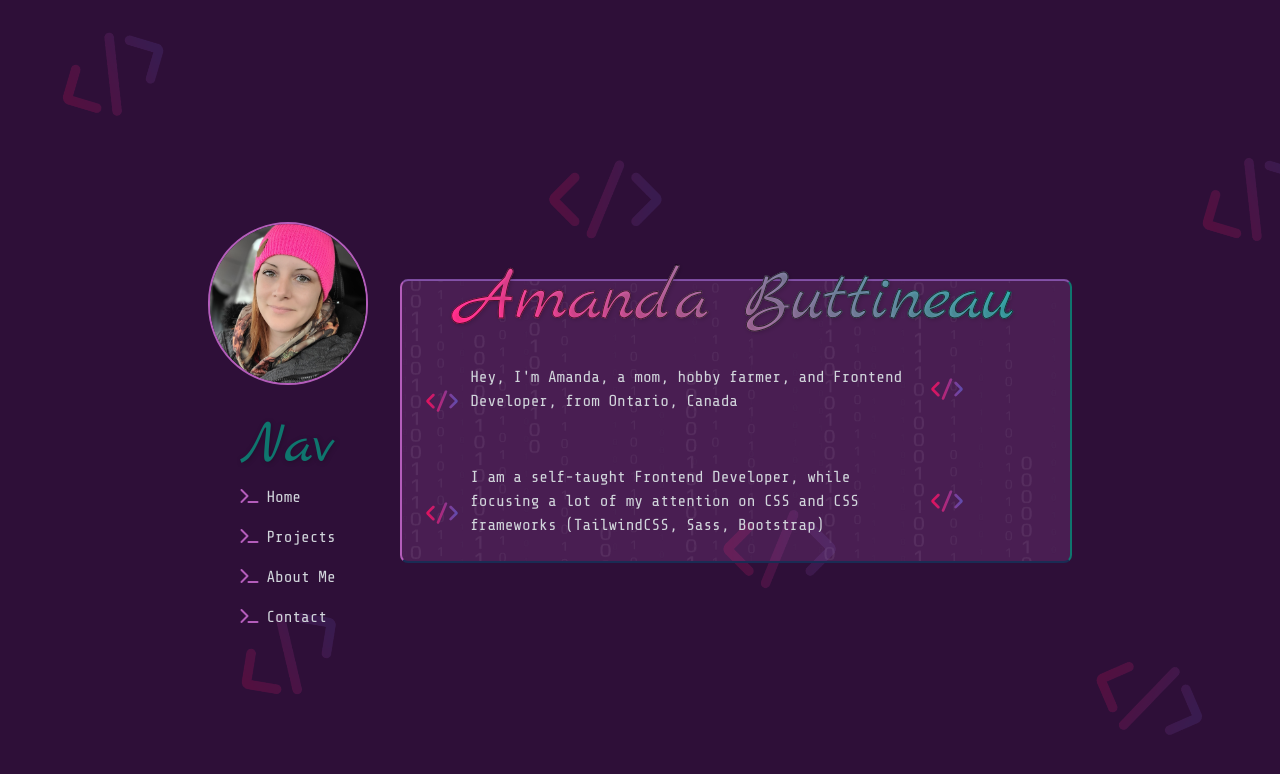
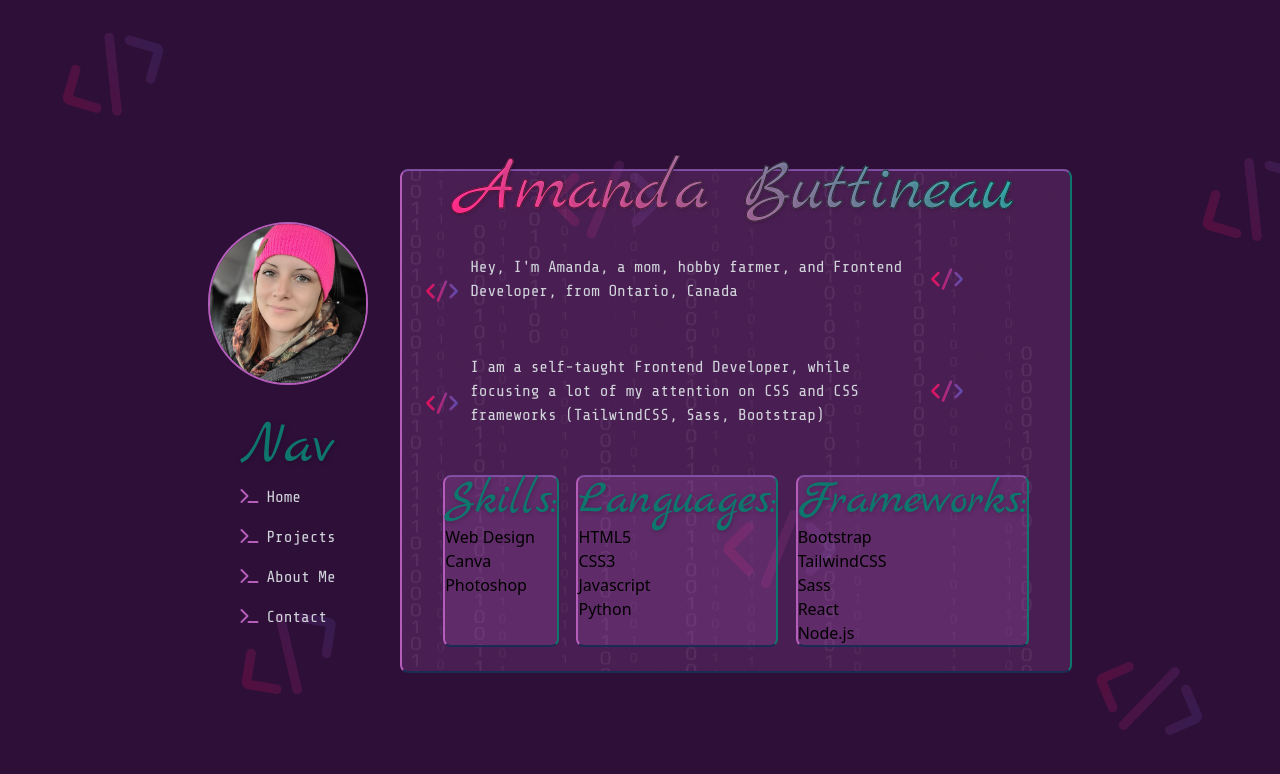
Before and after one commit to ab1820/Website2.0, a website: page index.html in a window 1280 px wide. Drawn offline with nearby package versions, Linux system fonts and the light colour scheme.

Commit message:
adding skills, languages, frameworks divs and styling

```diff
--- a/index.html
+++ b/index.html
@@ -128,6 +128,33 @@
             />
           </div>
         </div>
+        <!-- SKILLS, LANGUAGES, FRAMEWORKS -->
+        <div class="talents-wrapper flex flex-wrap justify-evenly mt-12">
+          <!-- SKILLS DIV -->
+          <div class="skills border-2 border-b-[#1a2c54] border-t-[#8351a8] border-r-[#0f766e] border-l-[#b45dbb] rounded-lg">
+            <h3 class="font-headings antialiased text-5xl text-teal-700 nav inline-block">Skills:</h3>
+            <p>Web Design</p>
+            <p>Canva</p>
+            <p>Photoshop</p>
+          </div>
+          <!-- LANGUAGES DIV -->
+          <div class="languages border-2 border-b-[#1a2c54] border-t-[#8351a8] border-r-[#0f766e] border-l-[#b45dbb] rounded-lg">
+            <h3 class="font-headings antialiased text-5xl text-teal-700 nav inline-block">Languages:</h3>
+            <p>HTML5</p>
+            <p>CSS3</p>
+            <p>Javascript</p>
+            <p>Python</p>
+          </div>
+          <!-- FRAMEWORKS DIV -->
+          <div class="frameworks border-2 border-b-[#1a2c54] border-t-[#8351a8] border-r-[#0f766e] border-l-[#b45dbb] rounded-lg">
+            <h3 class="font-headings antialiased text-5xl text-teal-700 nav inline-block">Frameworks:</h3>
+            <p>Bootstrap</p>
+            <p>TailwindCSS</p>
+            <p>Sass</p>
+            <p>React</p>
+            <p>Node.js</p>
+          </div>
+        </div>
       </main>
     </div>
     <!-- End Of Main Wrapper -->
@@ -135,4 +162,8 @@
     <script src="script.js"></script>
   </body>
 </html>
-<!-- class="content-wrapper sm:w-3/4 md:w-1/2 rounded-lg opacity-70 border-4 mx-auto border-purple-800 bg-black" -->
+
+<!-- 3 divs
+Skills: Web Design, Canva, Photoshop
+Languages: HTML, CSS, Javascript, Python
+Frameworks: React, Node.js, TailwindCSS, Bootstrap  -->
--- a/src/input.css
+++ b/src/input.css
@@ -40,6 +40,10 @@ h2:hover,
   margin-left: -2rem;
 }
 
+.nav:hover {
+  cursor: pointer;
+}
+
 .arrow {
   text-shadow: 1px 1px 5px#0f766e;
 }
@@ -57,6 +61,12 @@ main::before {
   z-index: -3;
 }
 
+.skills,
+.languages,
+.frameworks {
+  background-color: rgba(181, 93, 187, 0.212);
+}
+
 .main-heading {
   background: -webkit-linear-gradient(50deg, #be185d, #0f766e);
   -webkit-background-clip: text;
```
Also changed, not shown: dist/output.css.
